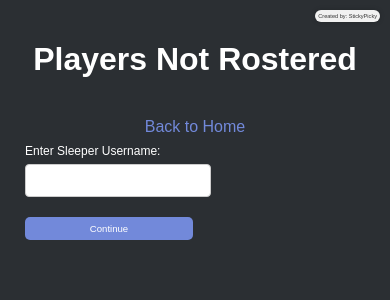
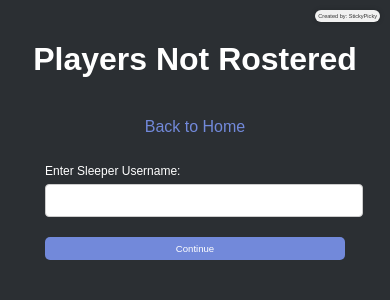
Before and after one commit to spickworth1991/SleeperTools, a Flask app: page /not_rostered in a window 390 px wide. Shown: the top 300 px of the page. Run offline with Flask 3, Linux system fonts and the light colour scheme.

Commit message:
Mobile Tweaks

```diff
--- a/app.py
+++ b/app.py
@@ -5,6 +5,8 @@ from models import db, SleeperPlayer, UserSearch, PlayerLeagueAssociation
 import requests
 import logging
 from config import Config
+from datetime import datetime
+
 
 app = Flask(__name__)
 app.config.from_object(Config)
@@ -54,7 +56,8 @@ def search_username():
         db.session.add(user_search)
     db.session.commit()
 
-    year = 2025
+    year = datetime.now().year
+
     leagues_api_url = f"https://api.sleeper.app/v1/user/{user_id}/leagues/nfl/{year}"
     leagues_api_response = requests.get(leagues_api_url)
 
@@ -228,8 +231,9 @@ def not_rostered_setup():
     if user_resp.status_code != 200:
         return f"Invalid Sleeper username: {username}", 400
     user_id = user_resp.json().get('user_id')
+    year = datetime.now().year
 
-    leagues_resp = requests.get(f'https://api.sleeper.app/v1/user/{user_id}/leagues/nfl/2025')
+    leagues_resp = requests.get(f'https://api.sleeper.app/v1/user/{user_id}/leagues/nfl/{year}')
     leagues = [
         {
             'id': l['league_id'],
--- a/static/styles.css
+++ b/static/styles.css
@@ -143,6 +143,28 @@ a:hover {
     text-decoration: underline;
 }
 
+.centered-form-wrapper {
+    display: flex;
+    justify-content: center;
+    align-items: center;
+    width: 100%;
+    padding: 20px;
+}
+
+.centered-form-wrapper .search-form {
+    max-width: 400px;
+    width: 100%;
+}
+
+/* 🛠 Fix link-item full-clickable on home.html */
+.link-item a.tool-link {
+    display: block;
+    width: 100%;
+    height: 100%;
+    text-align: center;
+    color: inherit;
+}
+
 /* 🌐 Mobile Optimization */
 @media (max-width: 768px) {
     .container {
@@ -150,6 +172,17 @@ a:hover {
         flex-wrap: wrap;
         justify-content: center;
         gap: 5px;
+    }
+
+    .centered-form-wrapper {
+        flex-direction: column;
+        align-items: center;
+        justify-content: center;
+    }
+
+    .centered-form-wrapper .search-form {
+        width: 90%;
+        max-width: 300px;
     }
 
     .players,
--- a/templates/not_rostered_username.html
+++ b/templates/not_rostered_username.html
@@ -1,8 +1,8 @@
 <!DOCTYPE html>
 <html lang="en">
 <head>
-    <meta charset="UTF-8">
-    <meta name="viewport" content="width=device-width, initial-scale=1.0">
+  <meta charset="UTF-8">
+  <meta name="viewport" content="width=device-width, initial-scale=1.0">
   <title>Not Rostered - Enter Username</title>
   <link rel="stylesheet" href="{{ url_for('static', filename='styles.css') }}">
 </head>
@@ -10,12 +10,13 @@
   <div class="creator-label">Created by: StickyPicky</div>
   <h1 class="center-title">Players Not Rostered</h1>
   <a href="{{ url_for('home') }}">Back to Home</a>
-  <form action="{{ url_for('not_rostered_setup') }}" method="post">
-    <div class="search-form">
+
+  <div class="container centered-form-wrapper">
+    <form action="{{ url_for('not_rostered_setup') }}" method="post" class="search-form">
       <label for="username">Enter Sleeper Username:</label>
       <input type="text" id="username" name="username" required>
       <button type="submit">Continue</button>
-    </div>
-  </form>
+    </form>
+  </div>
 </body>
 </html>
```
Also changed, not shown: templates/home.html (+7 -2 lines).
